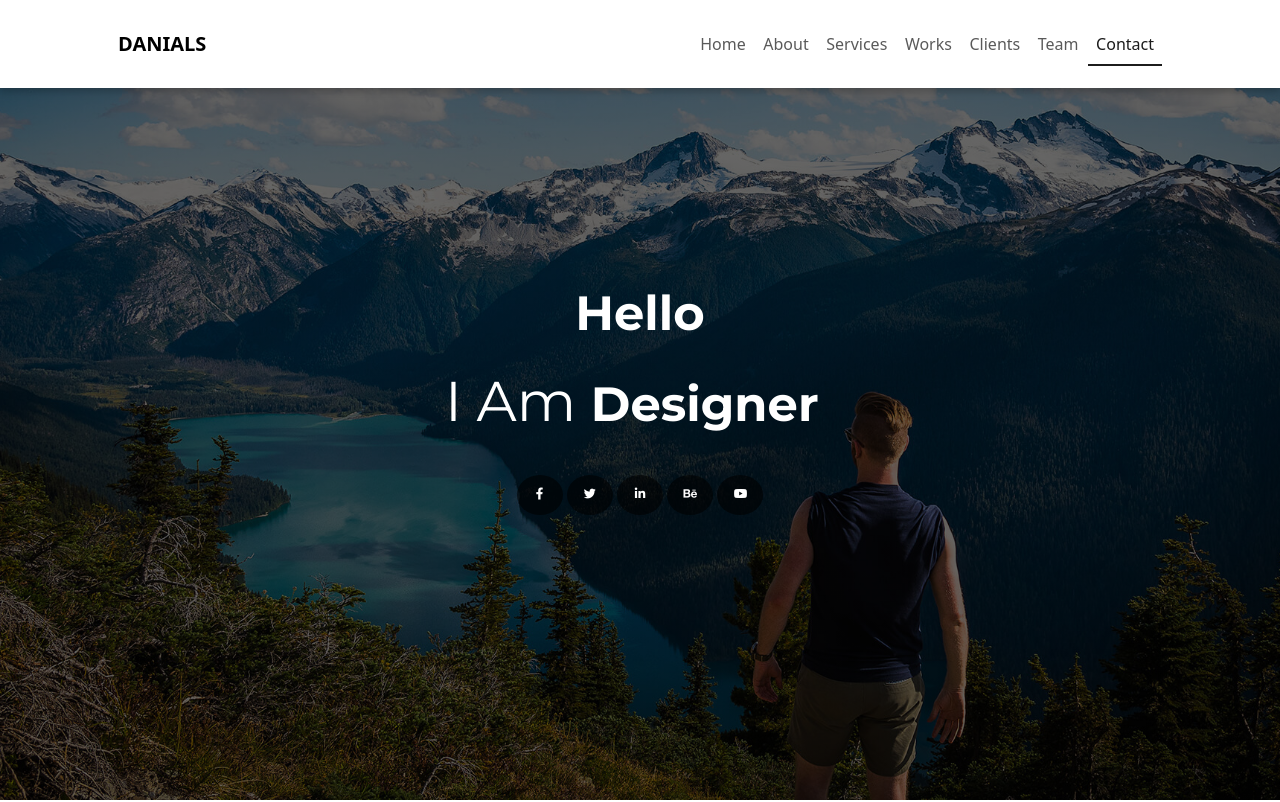
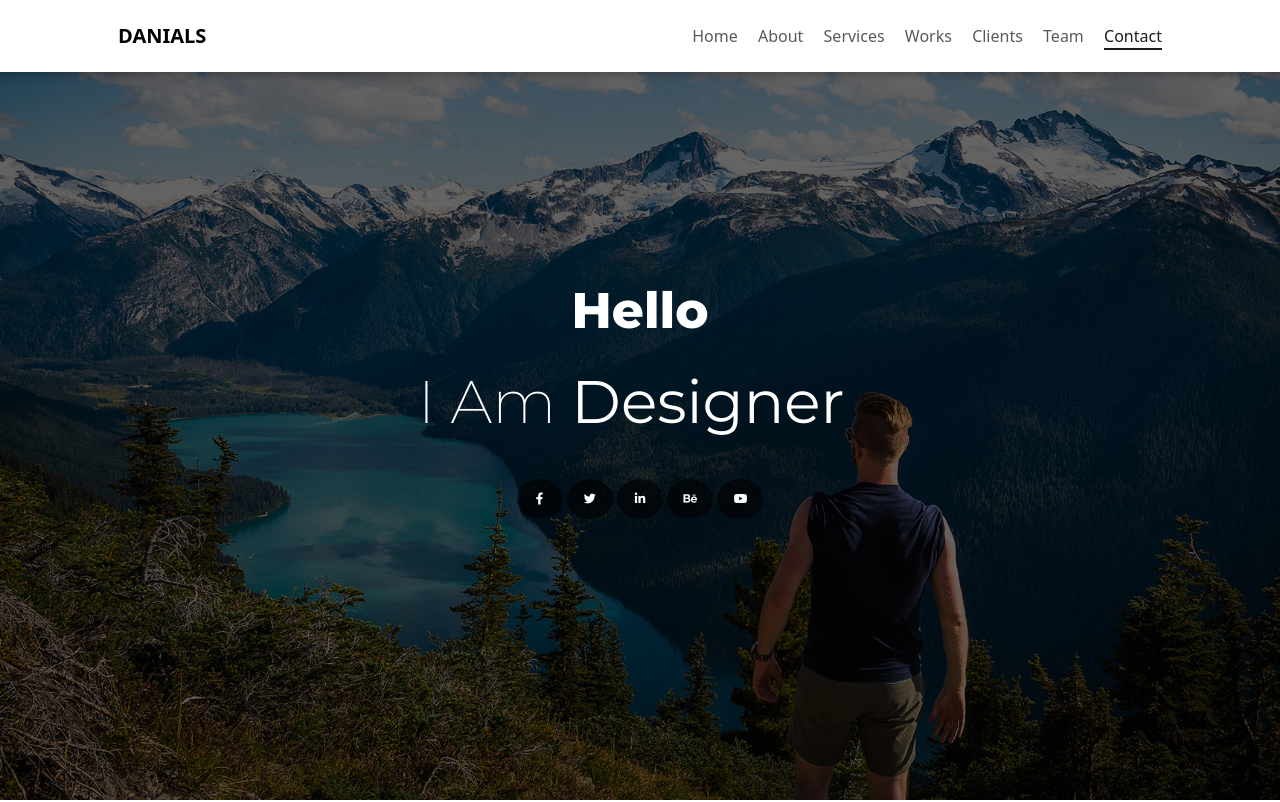
Before and after one commit to OmarKhaled192/Danials, a plain HTML site: page index.html in a window 1280 px wide. Shown: the top 802 px of the page. Drawn offline with nearby package versions, Linux system fonts and the light colour scheme.

Commit message:
new update

```diff
--- a/css/style.css
+++ b/css/style.css
@@ -85,7 +85,9 @@ a {
 #home .navbar button:focus {
   box-shadow: none;
 }
-
+#home .navbar-nav .nav-link {
+  padding: 0;
+}
 #home .navbar-nav .nav-link.active {
   color: var(--main-color);
   position: relative;
@@ -94,7 +96,6 @@ a {
 #home .navbar-nav .nav-link.active::after {
   content: "";
   position: absolute;
-  width: 100%;
   top: 100%;
   left: 0;
   margin: 0 auto;
@@ -103,6 +104,7 @@ a {
   animation-name: width-fill;
   animation-duration: 0.8s;
   animation-iteration-count: 1;
+  width: 100%;
 }
 
 @keyframes width-fill {
@@ -127,9 +129,18 @@ a {
   font-family: var(--main-font);
 }
 
+#home .content h2 {
+  font-size: 50px;
+  font-weight: 800;
+}
+
 #home .content p {
-  font-size: 3.5rem;
-  font-weight: normal;
+  font-size: 60px;
+  font-weight: 200;
+}
+
+#home .content p span {
+  font-weight: 400;
 }
 
 #home .content .icons a {
@@ -171,6 +182,7 @@ a {
   background-color: var(--back-sec);
   font-family: var(--main-font);
 }
+
 @media (max-width: 992px) {
   #services .container {
     width: 100% !important;
--- a/index.html
+++ b/index.html
@@ -9,7 +9,7 @@
     <link rel="preconnect" href="https://fonts.googleapis.com">
     <link rel="preconnect" href="https://fonts.gstatic.com" crossorigin>
     <link
-      href="https://fonts.googleapis.com/css2?family=Montserrat:wght@400;500;600;700;800;900&family=Poppins:wght@400;600&display=swap"
+      href="https://fonts.googleapis.com/css2?family=Montserrat:wght@200;400;500;600;700;800;900&family=Poppins:wght@400;600&display=swap"
       rel="stylesheet">
     <link rel="stylesheet" href="./css/all.min.css">
     <link rel="stylesheet" href="./css/bootstrap.min.css">
@@ -19,7 +19,7 @@
   <body data-bs-spy="scroll" data-bs-target="#navbar-main">
     <!-- start section Home -->
     <section id="home">
-      <nav class="navbar navbar-expand-lg bg-white py-4 position-fixed w-100" id="navbar-main" role="tablist">
+      <nav class="navbar navbar-expand-lg bg-white py-3 position-fixed w-100" id="navbar-main" role="tablist">
         <div class="container px-5">
           <a class="navbar-brand text-uppercase fw-bold" href="#">Danials</a>
           <button class="navbar-toggler border-0" type="button" data-bs-toggle="collapse" data-bs-target="#navbarNav"
@@ -55,8 +55,8 @@
       </nav>
       <div class="content d-flex justify-content-center align-items-center h-100">
         <article class="container text-white text-center">
-          <h2 class="fs-0 fw-bold p-0 m-0">Hello </h2>
-          <p class="text-capitalize py-3">I am <span class="fw-bold fs-0" id="type-home"></span></p>
+          <h2 class="p-0 m-0">Hello </h2>
+          <p class="text-capitalize py-3 ">I am <span id="type-home"></span></p>
           <div class="icons mx-auto ">
             <a href="https://www.facebook.com/" target="_blank" class="p-2 d-inline-block rounded-circle ">
               <i class="fa-brands fa-facebook-f  fa-xs "></i></a>
```
